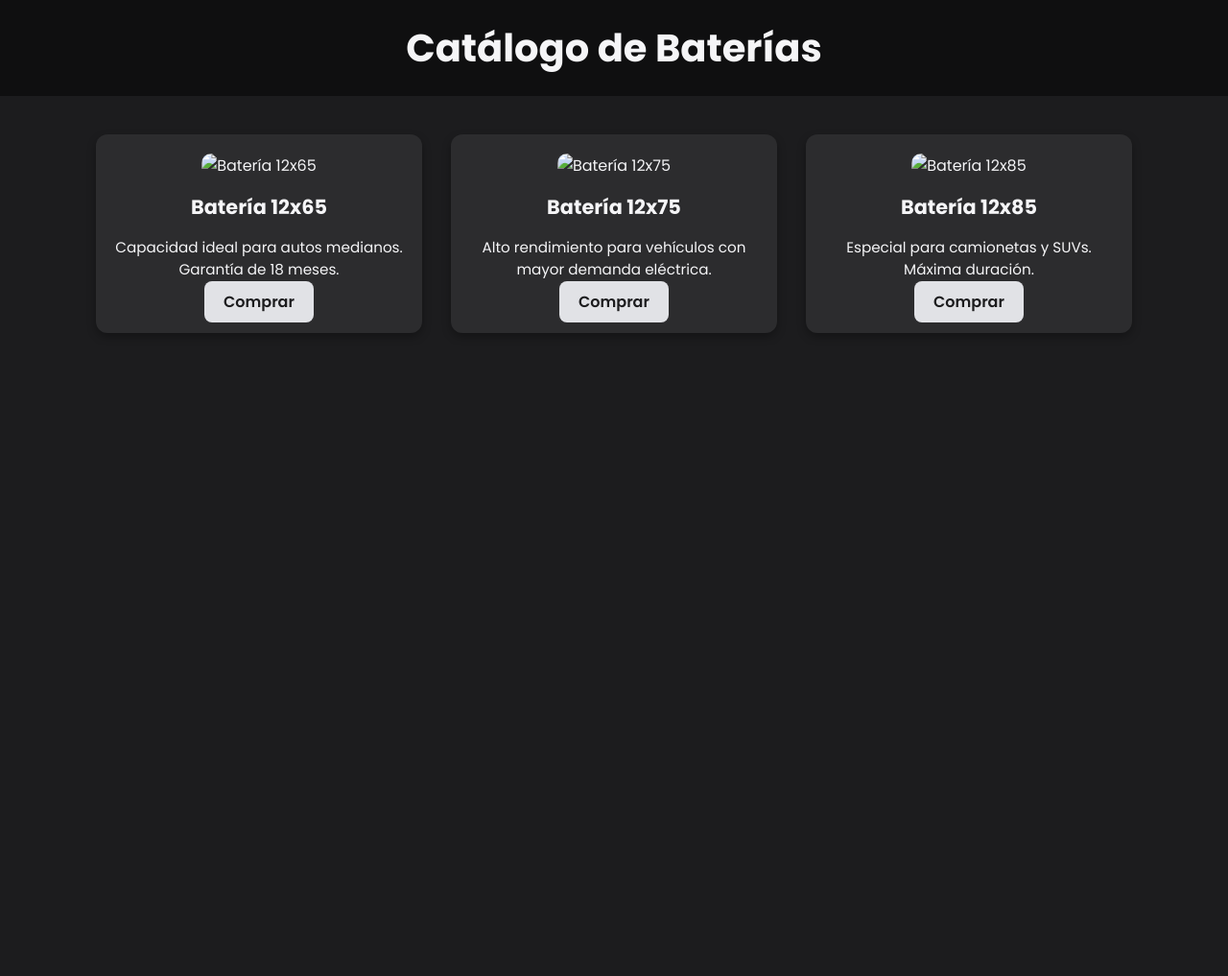
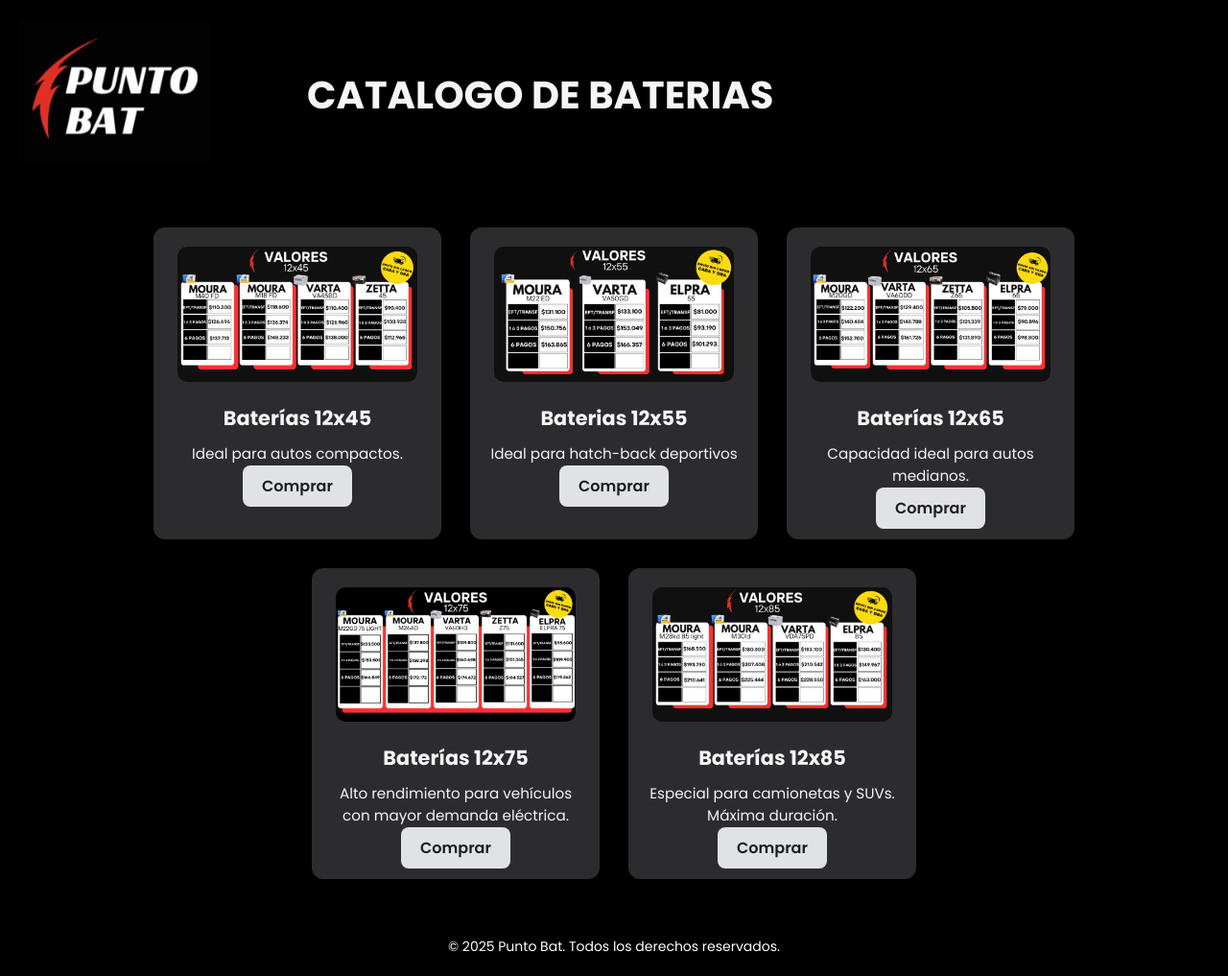
Before and after one commit to Bimbothekid/my-page, a plain HTML site: page productos.html in a window 1280 px wide. Shown: the whole page at 96% size. Before the commit the page ends 800 px from the top, so only its background shows below. Drawn offline with Linux system fonts and the light colour scheme; files that its build step writes are made by us from their sources.

Commit message:
modificaciones

```diff
--- a/css/productos.css
+++ b/css/productos.css
@@ -1,28 +1,45 @@
+* {
+  margin: 0;
+  padding: 0;
+  box-sizing: border-box;
+  font-family: 'Poppins', sans-serif;
+}
 body {
   margin: 0;
   font-family: 'Poppins', sans-serif;
-    background-color: #1c1c1e;
+  background-color: black;
   color: #f5f5f7;
 }
 
 header {
-    background-color: #0f0f10;
+  background-color: black;
   padding: 20px;
-    text-align: center;
+  display: flex;
+  flex-direction: row;
+  align-items: center;
 }
 
 header h1 {
-    margin: 0;
+  margin-left: 100px;
   font-size: 2.5em;
   color: #f5f5f7;
 }
 
+header .logo img{
+  padding-top: 0px;
+  padding-left: 0px;
+  width: 200px;
+  height: 150px;}
+
 .productos-container {
-    display: flex;
+  display: flex
+  ;
       flex-wrap: wrap;
       justify-content: center;
       gap: 30px;
       padding: 40px 20px;
+      flex-direction: row;
+      align-content: flex-start;
   }
 
 .producto {
@@ -65,3 +82,10 @@ body {
 .btn-comprar:hover {
   background-color: #d0d1d4;
 }
+.footer{
+  text-align: center;
+  padding: 20px;
+  background-color: black;
+  color: #fff;
+  font-size: 14px;
+}
--- a/productos.html
+++ b/productos.html
@@ -4,36 +4,60 @@
   <meta charset="UTF-8">
   <meta name="viewport" content="width=device-width, initial-scale=1.0">
   <title>Productos - Punto Bat</title>
+  <link rel="stylesheet" href="productos.css">
   <link rel="stylesheet" href="css/productos.css">
   <link href="https://fonts.googleapis.com/css2?family=Poppins:wght@400;600;700&display=swap" rel="stylesheet">
 
 </head>
 <body>
-  <header>
-    <h1>Catálogo de Baterías</h1>
+  <header class="header">
+    <a href="index.html" class="logo">
+    <img src="Imagenes/Diseño sin título-19.jpg" alt=""></a>
+    <h1>CATALOGO DE BATERIAS</h1>
   </header>
 
   <section class="productos-container">
+
+
     <div class="producto">
-      <img src="Imagenes/bateria1.jpg" alt="Batería 12x65">
-      <h3>Batería 12x65</h3>
-      <p>Capacidad ideal para autos medianos. Garantía de 18 meses.</p>
+      <img src="Imagenes/12x45.jpeg" alt="Baterías 12x45">
+      <h3>Baterías 12x45</h3>
+      <p>Ideal para autos compactos.</p>
       <a href="#" class="btn-comprar">Comprar</a>
     </div>
 
     <div class="producto">
-      <img src="Imagenes/bateria2.jpg" alt="Batería 12x75">
-      <h3>Batería 12x75</h3>
+      <img src="Imagenes/12x55.jpeg" alt=" Baterias 12x55">
+      <h3>Baterias 12x55</h3>
+      <p>Ideal para hatch-back deportivos</p>
+      <a href="#" class="btn-comprar">Comprar</a>
+    </div>
+
+    <div class="producto">
+      <img src="Imagenes/12x65.jpeg" alt="Baterías 12x65">
+      <h3>Baterías 12x65</h3>
+      <p>Capacidad ideal para autos medianos.</p>
+      <a href="#" class="btn-comprar">Comprar</a>
+    </div>
+
+    <div class="producto">
+      <img src="Imagenes/12x75.jpeg" alt="Baterías 12x75">
+      <h3>Baterías 12x75</h3>
       <p>Alto rendimiento para vehículos con mayor demanda eléctrica.</p>
       <a href="#" class="btn-comprar">Comprar</a>
     </div>
 
     <div class="producto">
-      <img src="Imagenes/bateria3.jpg" alt="Batería 12x85">
-      <h3>Batería 12x85</h3>
+      <img src="Imagenes/12x85.jpeg" alt="Baterías 12x85">
+      <h3>Baterías 12x85</h3>
       <p>Especial para camionetas y SUVs. Máxima duración.</p>
       <a href="#" class="btn-comprar">Comprar</a>
     </div>
   </section>
+  <footer class="footer">
+    <p>&copy; 2025 Punto Bat. Todos los derechos reservados.</p>
+  </footer>
 </body>
+
+
 </html>
```
Also changed, not shown: index.html (+5 -6 lines), Imagenes/12x35 asiatica.jpeg (added), Imagenes/12x45.jpeg (added), Imagenes/12x50 asiatica.jpeg (added), Imagenes/12x55.jpeg (added), Imagenes/12x85.jpeg (added). Lines whose indentation alone changed are shown as unchanged.
